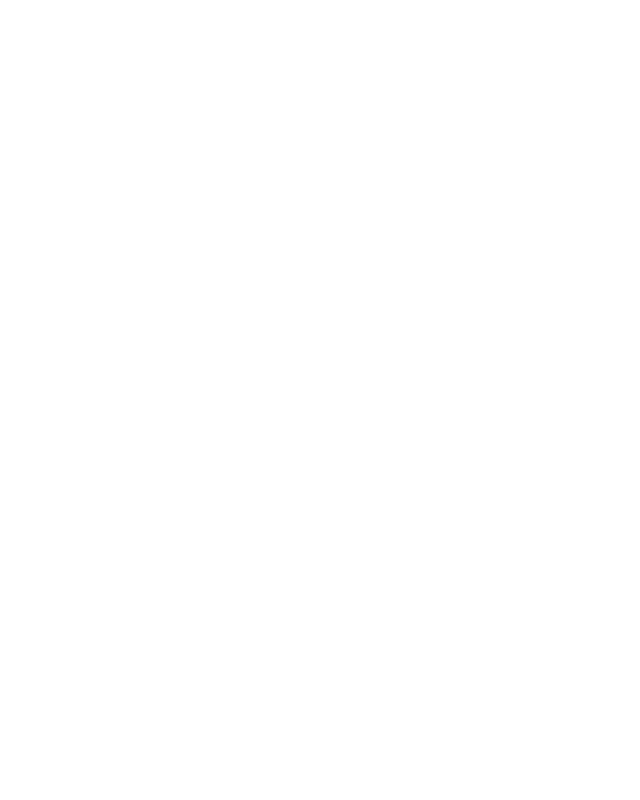
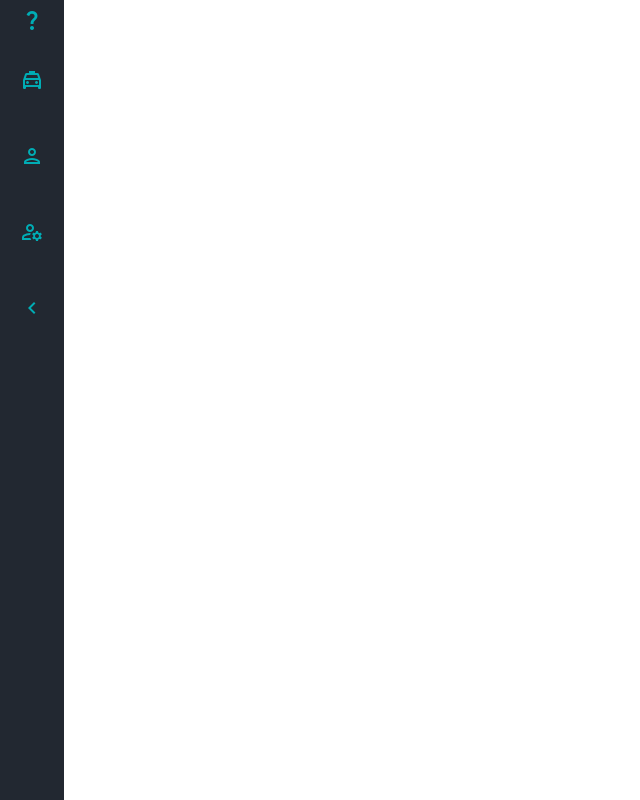
Before and after one commit to DineshK-1/fleetwise, a Next.js app: page / in a window 1280 px wide. Shown: the whole page, without its empty margins (0-640 px from the left). Built offline with nearby package versions, Linux system fonts and the light colour scheme.

Commit message:
Sidebar Partially Completed

```diff
--- /dev/null
+++ b/app/components/Sidebar.component.jsx
@@ -0,0 +1,32 @@
+"use client"
+
+import { useState } from "react"
+
+export default function Sidebar() {
+
+    const [expanded, setExpanded] = useState(true);
+
+    return (
+        <div className="sidebar">
+            <div className="logo">
+                <span className="material-icons-outlined">question_mark</span>
+            </div>
+
+            {/* Navigation Icons */}
+            <div className="Navigation">
+                <div className="nav-item">
+                    <span className="material-icons-outlined">local_taxi</span>
+                </div>
+                <div className="nav-item">
+                    <span className="material-icons-outlined">person</span>
+                </div>
+                <div className="nav-item">
+                    <span className="material-icons-outlined">manage_accounts</span>
+                </div>
+                <div className="nav-item" onClick={() => setExpanded((e) => !e)}>
+                    <span className="material-icons-outlined" style={{ transform: expanded ? "rotate(90deg)" : "rotate(270deg)" }}>expand_more</span>
+                </div>
+            </div>
+        </div>
+    )
+}
--- a/app/globals.css
+++ b/app/globals.css
@@ -81,3 +81,43 @@
   color: inherit;
   text-decoration: none;
 }
+
+.sidebar {
+  display: flex;
+  flex-direction: column;
+  background-color: #222831;
+  width: fit-content;
+  height: 100vh;
+  align-items: center;
+  user-select: none;
+}
+
+.sidebar .Navigation {
+  display: flex;
+  flex-direction: column;
+}
+
+.sidebar .logo {
+  padding: .5rem;
+  cursor: pointer;
+  color: #00ADB5;
+}
+
+.sidebar .Navigation .nav-item {
+  margin: 1rem .75rem;
+  padding: .5rem;
+  cursor: pointer;
+  color: #00ADB5;
+  transition: all 500ms;
+  border-radius: 10px;
+}
+
+.sidebar .Navigation .nav-item:hover {
+  background-color: #00ADB5;
+  color: #222831;
+}
+
+.sidebar .Navigation .nav-item:hover {
+  background-color: #00ADB5;
+  color: #222831;
+}
--- a/app/layout.jsx
+++ b/app/layout.jsx
@@ -1,5 +1,7 @@
 import './globals.css'
 import { Inter } from 'next/font/google'
+import 'material-icons/iconfont/material-icons.css';
+import Sidebar from './components/Sidebar.component';
 
 const inter = Inter({ subsets: ['latin'] })
 
@@ -11,7 +13,10 @@
 export default function RootLayout({ children }) {
   return (
     <html lang="en">
-      <body className={inter.className}>{children}</body>
+      <body className={inter.className}>
+        <Sidebar />
+        {children}
+      </body>
     </html>
   )
 }
--- a/package.json
+++ b/package.json
@@ -11,6 +11,7 @@
   "dependencies": {
     "eslint": "8.42.0",
     "eslint-config-next": "13.4.6",
+    "material-icons": "^1.13.8",
     "next": "13.4.6",
     "react": "18.2.0",
     "react-dom": "18.2.0"
```
Also changed, not shown: app/page.jsx (line endings or trailing spaces), 1 other file (tests, documents, lock files or other folders).
